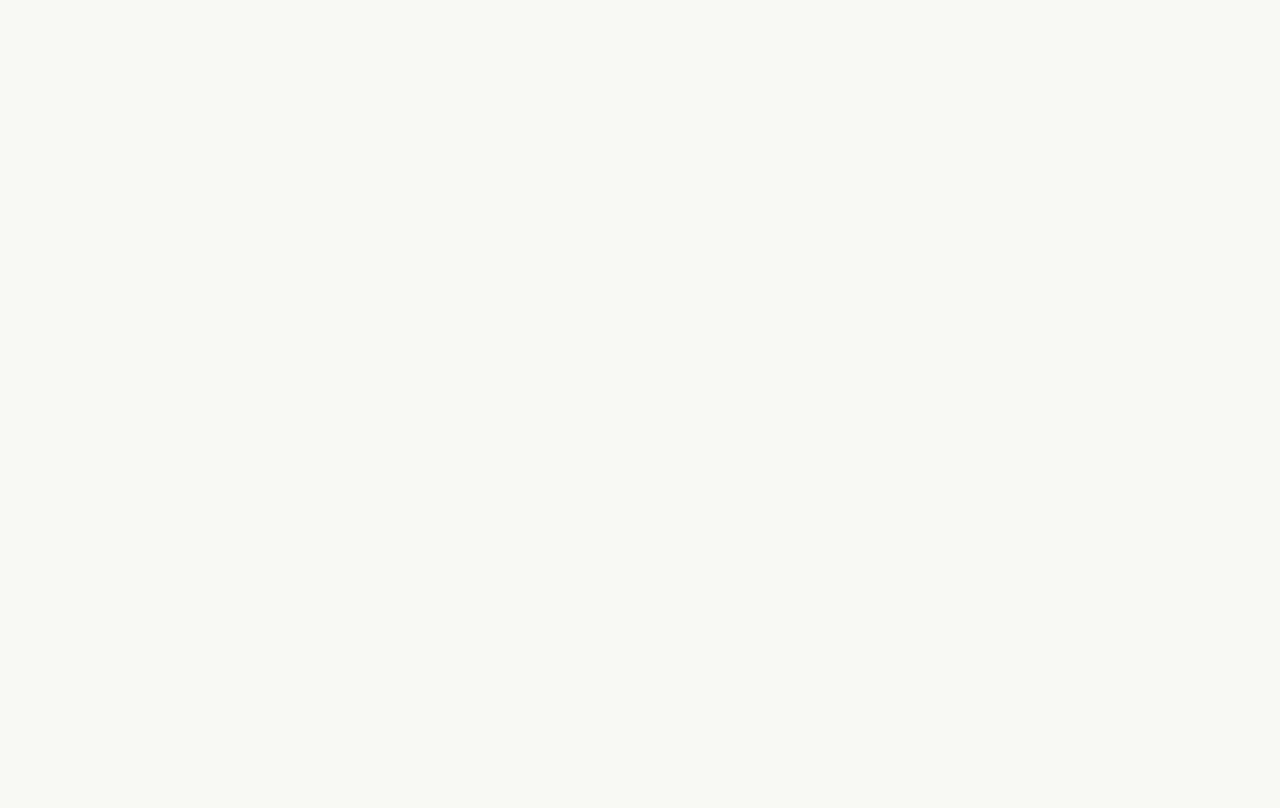
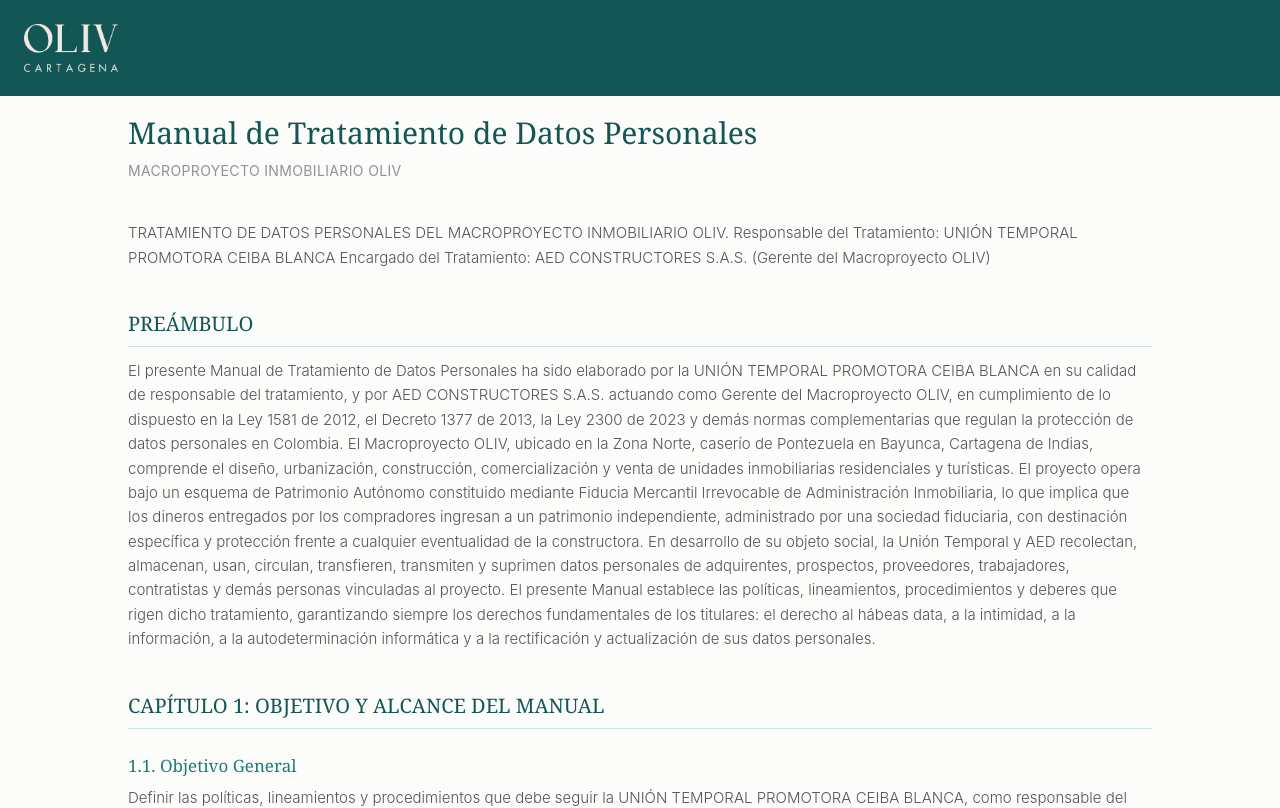
Before and after one commit to Gestion-servicios-TI-AED/landing-oliv, a React (Vite) app: page /politica-de-tratamiento-de-datos in a window 1280 px wide. Before the commit this address had no page. Shown: the top 808 px of the page. Built offline with nearby package versions, Linux system fonts and the light colour scheme; a web font is replaced by a local one.

Commit message:
chore: rename route to /politica-de-tratamiento-de-datos

```diff
--- a/src/main.tsx
+++ b/src/main.tsx
@@ -6,8 +6,8 @@ import "./styles/index.css";
 createRoot(document.getElementById("root")!).render(
   <BrowserRouter>
     <Routes>
-      <Route path="/" element={<Navigate to="/politica" replace />} />
-      <Route path="/politica" element={<App />} />
+      <Route path="/" element={<Navigate to="/politica-de-tratamiento-de-datos" replace />} />
+      <Route path="/politica-de-tratamiento-de-datos" element={<App />} />
     </Routes>
   </BrowserRouter>
 );
```
